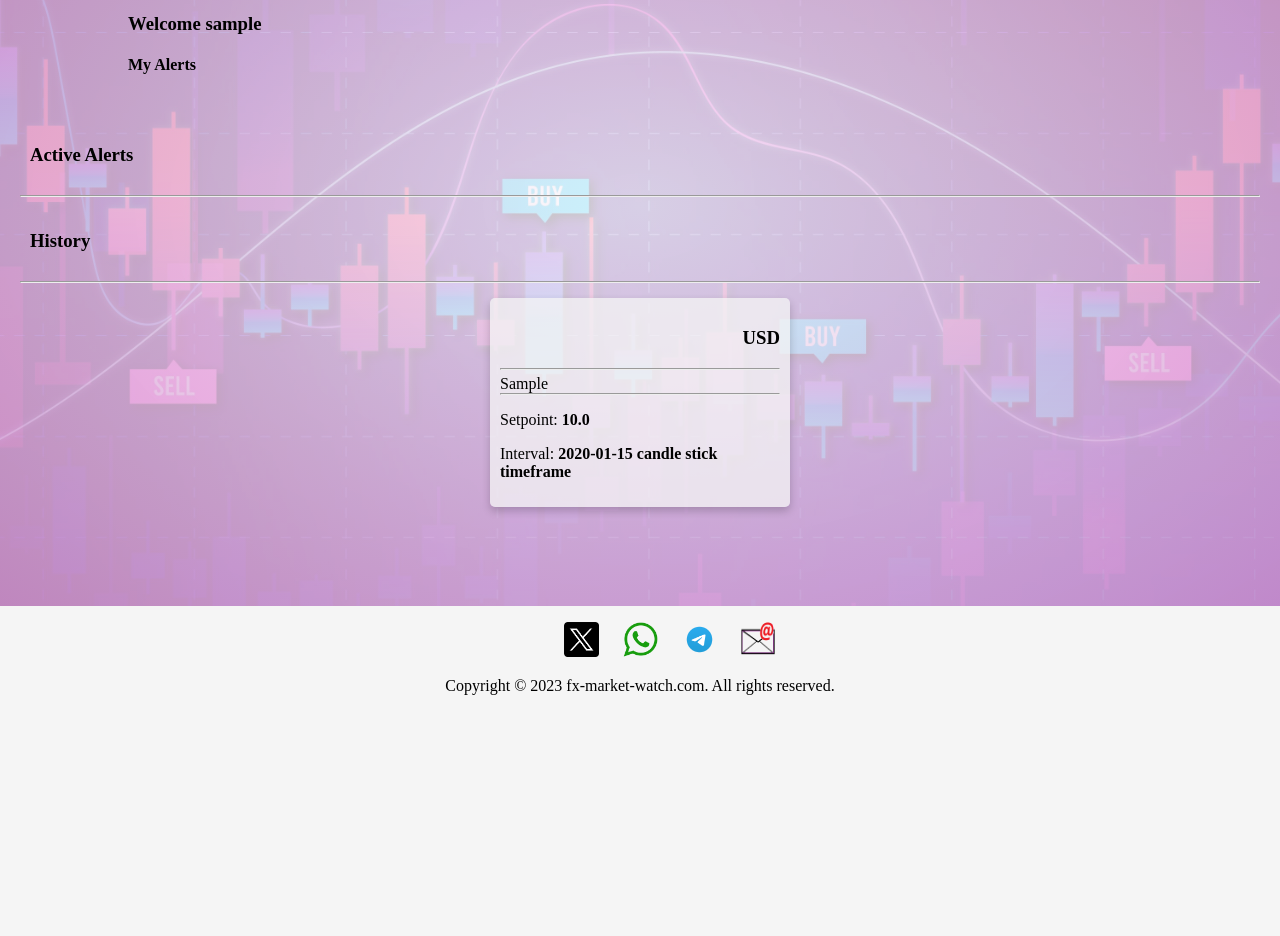
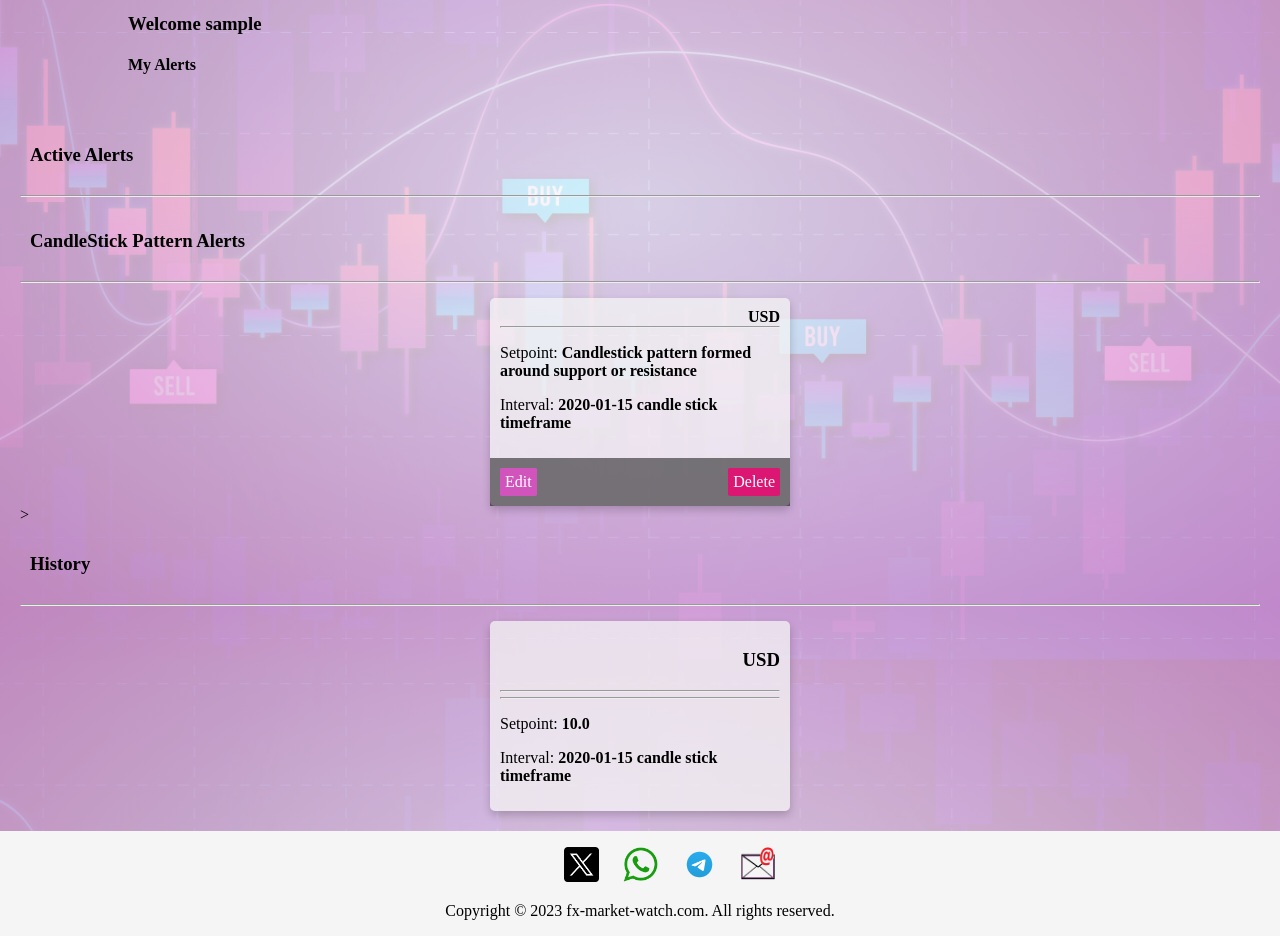
Before and after one commit to georgeeset/fx-price-watch, a Django app: page /user/ in a window 1280 px wide. Shown: the part 194-1130 px from the top of the page. Before the commit the page ends 889 px from the top, so only its background shows below. Run offline with Django 4.2, Linux system fonts and the light colour scheme; a user stored in the database is signed in; tables that the repository leaves empty hold one stand-in row (values such as "Sample post").

Commit message:
candlestick patter alert feature added. awaiting test and integration

```diff
--- a/fx_market_watch/templates/partials/_navbar.html
+++ b/fx_market_watch/templates/partials/_navbar.html
@@ -11,7 +11,6 @@
       <a href="/user/create-alert" {% if request.path == '/user/create-alert' %} class="subActive" {% endif %}>Price Alert
       </a>
       <a href="/user/create-alert/pattern-alert" {% if request.path == '/user/create-alert/pattern-alert' %} class="subActive" {% endif %}>Candlestick Pattern Alert</a>
-      <a href="#">Link 3</a>
     </div>
   </div>
   <a href="#about" {% if request.path == '/about' %} class="active" {% endif %}>About</a>
--- a/fx_market_watch/templates/user_page.html
+++ b/fx_market_watch/templates/user_page.html
@@ -40,7 +40,7 @@
                 {% for item in alert_list %}
                     {% if item.is_active %}
                             <div class="card">
-                                <div class="cardInfo" id={{ item.id }} , data-item='{"pair": "{{ item.currency_pair}}", "setup_condition": "{{item.setup_condition}}", "target_price":"{{ item.target_price }}", "timeframe":"{{ item.timeframe}}", "repeat_alarm": "{{ item.repeat_alarm}}", "alert_count":"{{ item.alertcount}}", "date_created":"{{ item.time_created }}", "expiration_date":"{{ item.expiration }}", "alertMedium":"{{ item.alert_medium.alert_type}}", "Note": "{{item.note}}" }' data-isActive='{{ item.is_active }}'>
+                                <div class="cardInfo" id={{ item.id }} , data-item='{"pair": "{{ item.currency_pair}}", "setup_condition": "{{item.condition}}", "target_price":"{{ item.target_price }}", "timeframe":"{{ item.timeframe}}", "repeat_alarm": "{{ item.repeat_alarm}}", "alert_count":"{{ item.alertcount}}", "date_created":"{{ item.time_created }}", "expiration_date":"{{ item.expiration }}", "alertMedium":"{{ item.alert_medium.alert_type}}", "Note": "{{item.note}}" }' data-isActive='{{ item.is_active }}'>
                                     <div class="cardTitle">
                                         <div class="mediumIcon">
                                             {% if item.alert_medium.alert_type == 'telegram' %}
@@ -53,7 +53,7 @@
                                         <div class="pair"><b>{{ item.currency_pair }}</b> </div>
                                     </div>
                                     <hr>
-                                    <div class="condition">{{ item.setup_condition }}</div>
+                                    <div class="condition">{{ item.condition }}</div>
                                     <hr>
                                     <div><p>Setpoint: <b>{{ item.target_price }}</b></p></div>
 
@@ -73,17 +73,50 @@
             {% endif %}
 
         </div>
+        <div>
+        <div class="cardInfo">
+            <h3>CandleStick Pattern Alerts</h3>
+        </div>
+        <hr>
+        <div class="alertsGroup">
+
+        {% for item in pattern_alerts %}
+            <div class="card">
+                <div class="cardInfo">
+                    <div class="cardTitle">
+                        <div class="mediumIcon">
+                            {% if item.alert_medium.alert_type == 'telegram' %}
+                                <img src="../static/styles/imgs/telegram-logo.png" alt="Telegram" height="45" width="45">
+                            {% elif item.alert_medium.alert_type == 'email' %}
+                            <img src="../static/styles/imgs/email-logo.png" alt="Email" height="45" width="45">
+                            {% endif %}
+                        </div>
+                        <div class="pair"><b>{{ item.currency_pair }}</b> </div>
+                    </div>
+                    <hr>
+                    <div><p>Setpoint: <b>Candlestick pattern formed around support or resistance</b></p></div>
+                    <div><p>Interval: <b>{{ item.timeframe }} candle stick timeframe</b></p></div>
+
+                </div>
+
+                <div class='cardAction'>
+                    <a class="btnDefault" href="/user/edit-pattern-alert/{{ item.id }}" role="button">Edit</a>
+                    <a class="btnAlarm" href="/user/delete-pattern-alert/{{ item.id }}" role="button">Delete</a>
+                </div>
+            </div>
+        {% endfor %}
+        </div>>
+
         <div class="cardInfo">
             <h3>History</h3>
           </div>
           <hr>
         <div class="alertsGroup">
 
-
             {% for item in alert_list %}
                 {% if not item.is_active %}
                     <div class="card">
-                        <div class="cardInfo" id={{ item.id }} data-item='{"pair": "{{ item.currency_pair}}", "setup_condition": "{{item.setup_condition}}", "target_price":"{{ item.target_price }}", "timeframe":"{{ item.timeframe}}", "repeat_alarm": "{{ item.repeat_alarm}}", "alert_count":"{{ item.alertcount}}", "date_created":"{{ item.time_created }}", "expiration_date":"{{ item.expiration }}", "alertMedium":"{{ item.alert_medium.alert_type}}", "Note": "{{item.note}}" }', data-isActive='{{item.is_active}}'>
+                        <div class="cardInfo" id={{ item.id }} data-item='{"pair": "{{ item.currency_pair}}", "setup_condition": "{{item.condition}}", "target_price":"{{ item.target_price }}", "timeframe":"{{ item.timeframe}}", "repeat_alarm": "{{ item.repeat_alarm}}", "alert_count":"{{ item.alertcount}}", "date_created":"{{ item.time_created }}", "expiration_date":"{{ item.expiration }}", "alertMedium":"{{ item.alert_medium.alert_type}}", "Note": "{{item.note}}" }', data-isActive='{{item.is_active}}'>
                             <div class="cardTitle">
                                 <div class="mediumIcon">
                                     {% if item.alert_medium.alert_type == 'telegram' %}
@@ -96,18 +129,13 @@
                                 <div class="pair"><h3>{{ item.currency_pair }}</h3> </div>
                             </div>
                             <hr>
-                            <div class="condition">{{ item.setup_condition }}</div>
+                            <div class="condition">{{ item.condition }}</div>
                             <hr>
                             <div><p>Setpoint: <b>{{ item.target_price }}</b></p></div>
 
                             <div><p>Interval: <b>{{ item.timeframe }} candle stick timeframe</b></p></div>
 
                         </div>
-
-                    {% comment %} <div class='action'> {% if item.is_editable %}
-                            <a class="btnDefault" href="/user/edit-alert/{{ item.id }}" role="button">Edit</a>
-                            <a class="btnAlarm" href="/user/delete-alert/{{ item.id }}" role="button">Delete</a>
-                        {% endif %}</div> {% endcomment %}
 
                     </div>
                 {% endif %}
--- a/fxmktwatch/models.py
+++ b/fxmktwatch/models.py
@@ -130,18 +130,27 @@
     def __str__(self):
         return f'{__name__}, currency_pair => {self.currency_pair}, setup_condition => {self.setup_condition}'
 
-    def to_dict(self):
-        my_dict = {"pair":  self.currency_pair,
-                   "setup_condition": self.setup_condition,
-                   "target_price": self.target_price ,
-                   "timeframe": self.timeframe,
-                   "repeat_alarm":  self.repeat_alarm,
-                   "alert_count": self.alertcount,
-                   "date_created": self.time_created ,
-                   "expiration_date": self.expiration ,
-                   "alertMedium": self.alert_medium.alert_type
-                   }
-        return dict(my_dict)
+    @property
+    def condition(self):
+        condition = ''
+        for item in constants.CONDITION_CHOICES:
+            if item[0] == self.setup_condition:
+                condition = item[1]
+                break
+        return condition
+
+    # def __dict__(self):
+    #     my_dict = {"pair":  self.currency_pair,
+    #                "setup_condition": self.condition,
+    #                "target_price": self.target_price ,
+    #                "timeframe": self.timeframe,
+    #                "repeat_alarm":  self.repeat_alarm,
+    #                "alert_count": self.alertcount,
+    #                "date_created": self.time_created ,
+    #                "expiration_date": self.expiration ,
+    #                "alertMedium": self.alert_medium.alert_type
+    #                }
+    #     return dict(my_dict)
 
 class EmailAlertForm(forms.Form):
     # medium = forms.models.CharField(max_length=50, required=True, widget=forms.Select(choices=MEDIUM_CHOICES))
--- a/fxmktwatch/urls.py
+++ b/fxmktwatch/urls.py
@@ -7,6 +7,8 @@
 from .views.alert_medium import alert_medium
 from .views.edit_alert import edit_alert
 from .views.pattern_alert import PatternAlert
+from .views.edit_pattern_alert import EditPatternAlert
+from .views.delete_pattern_alert import DeletePatternAlert
 
 urlpatterns = [
      path('', home, name='home'),
@@ -16,5 +18,7 @@
      path('user/edit-alert/<int:id>', edit_alert, name='edit_alert'),
      path('user/delete-alert/<int:id>', delete_alert, name='delete_alert'),
      path('user/alert-methods', alert_medium, name='alert_medium'),
-     path('user/create-alert/pattern-alert', PatternAlert.as_view(), name='add_alert')
+     path('user/create-alert/pattern-alert', PatternAlert.as_view(), name='add_alert'),
+     path('user/edit-pattern-alert/<int:id>', EditPatternAlert.as_view(), name='edit_pattern_alert'),
+     path('user/delete-pattern-alert/<int:id>', DeletePatternAlert.as_view(), name='delete_pattern_alert')
 ]
--- a/fxmktwatch/views/edit_alert.py
+++ b/fxmktwatch/views/edit_alert.py
@@ -32,7 +32,6 @@
 
         edit_form = AlertForm(request.POST or None, initial=init_data)
 
-
         user_alert_medium = AlertMedium.objects.filter(user=this_user, verified = True)
         return render(request, 'edit_alert_page.html',
                       {'first_name': this_user.username,
@@ -45,7 +44,7 @@
 
         form_alert_medium = request.POST['alert_medium']
 
-        print(form_alert_medium)
+        # print(form_alert_medium)
 
         if not alert_medium:
             updated_form.add_error('alert_medium', 'Add alert Mehod if you dont have')
--- a/fxmktwatch/views/user_page.py
+++ b/fxmktwatch/views/user_page.py
@@ -1,6 +1,6 @@
 from django.shortcuts import redirect, render
 
-from fxmktwatch.models import Alerts, UserInfo
+from fxmktwatch.models import Alerts, PatternAlert, UserInfo
 from ..utils import constants
 
 
@@ -10,6 +10,7 @@
      try:
           this_user = UserInfo.objects.get(username = request.user)
      except:
-          return redirect('/')
+          return redirect('/logout')
      user_alerts = Alerts.objects.filter(userid = this_user).order_by(constants.time_created_neg)
-     return render(request, 'user_page.html', {'first_name': this_user.username, 'alert_list': user_alerts})
+     pattern_alerts = PatternAlert.objects.filter(user_id = this_user).order_by(constants.time_created_neg)
+     return render(request, 'user_page.html', {'first_name': this_user.username, 'alert_list': user_alerts, 'pattern_alerts': pattern_alerts})
```
Also changed, not shown: fx_market_watch/templates/delete_pattern_confirm.html (added, +30 -0 lines), fx_market_watch/templates/edit_pattern_alert.html (added, +17 -0 lines), fxmktwatch/views/delete_pattern_alert.py (added, +33 -0 lines), fxmktwatch/views/edit_pattern_alert.py (added, +56 -0 lines), fxmktwatch/views/delete_alert.py (line endings or trailing spaces).
